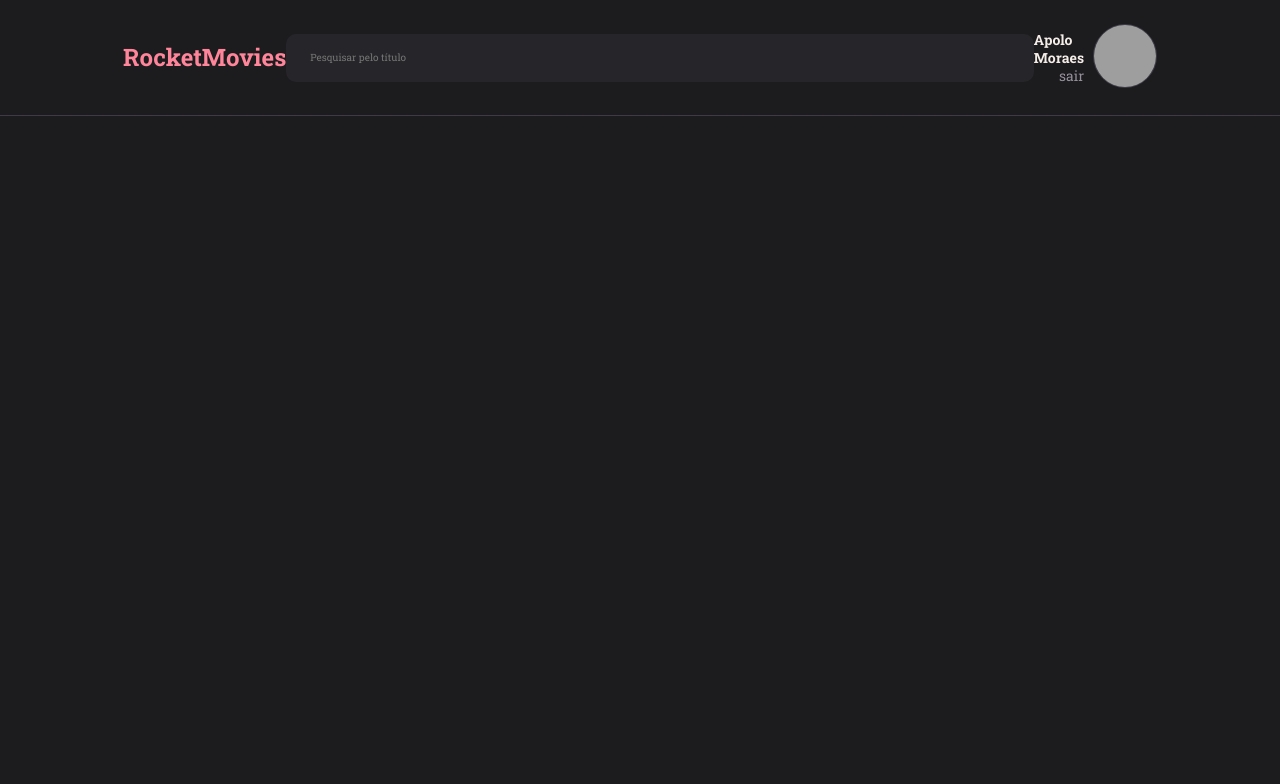
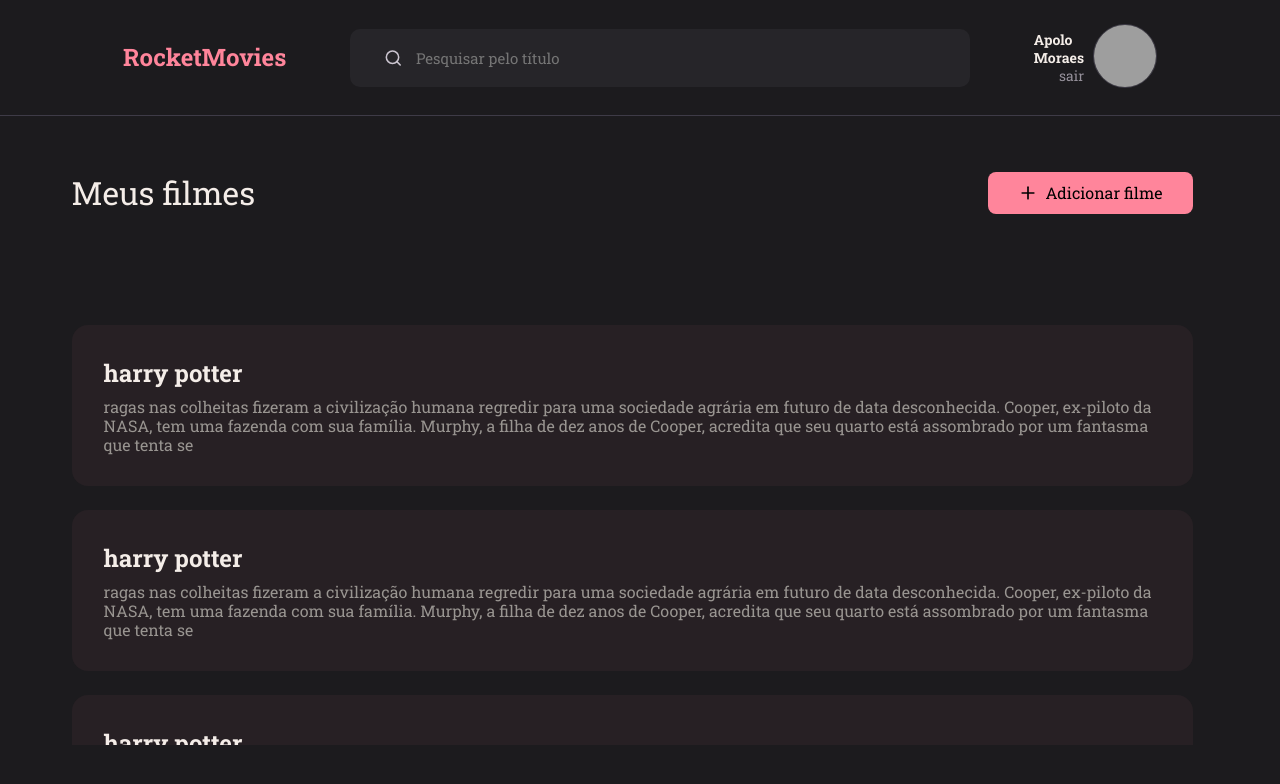
Before and after one commit to apolomoraes/rocketmovies, a React (Vite) app: page / in a window 1280 px wide. Shown: the top 784 px of the page. Built offline with nearby package versions, Linux system fonts and the light colour scheme; grey boxes are pictures that could not be loaded.

Commit message:
created home page

```diff
--- a/package.json
+++ b/package.json
@@ -11,6 +11,8 @@
   "dependencies": {
     "react": "^18.2.0",
     "react-dom": "^18.2.0",
+    "react-icons": "^4.7.1",
+    "react-rating": "^2.0.5",
     "styled-components": "^5.3.6"
   },
   "devDependencies": {
--- a/src/components/Header/index.jsx
+++ b/src/components/Header/index.jsx
@@ -1,4 +1,4 @@
-
+import { FiSearch } from 'react-icons/fi';
 import { Container, Profile } from "./styles"
 import { Input } from "../Input"
 
@@ -8,7 +8,7 @@ export function Header() {
       <h1>RocketMovies</h1>
 
 
-      <Input placeholder="Pesquisar pelo título" />
+      <Input placeholder="Pesquisar pelo título" icon={FiSearch} />
 
 
       <Profile>
--- a/src/components/Header/styles.js
+++ b/src/components/Header/styles.js
@@ -6,6 +6,8 @@ export const Container = styled.header`
   width: 100%;
   height: 11.6rem;
   display: flex;
+
+  gap: 6.4rem;
 
   justify-content: space-between;
   align-items: center;
@@ -48,6 +50,7 @@ export const Profile = styled.div`
       line-height: 1.8rem;
       color: ${({ theme }) => theme.colors.white};
 
+
     }
   }
 
--- a/src/components/Input/styles.js
+++ b/src/components/Input/styles.js
@@ -4,7 +4,7 @@ export const Container = styled.div`
   width: 100%;
   display: flex;
   align-items: center;
-
+  gap: 1rem;
 
   border-radius: 1.0rem;
   padding: 1.9rem 2.4rem;
@@ -14,9 +14,14 @@ export const Container = styled.div`
 
   > input {
     width: 100%;
-    height: 10px;
+    height: 2rem;
+
+    font-size: 1.5rem;
+    font-weight: 400;
+    line-height: 1.8rem;
 
     color: ${({ theme }) => theme.colors.gray100};
+
 
     background: transparent;
     border: 0;
--- /dev/null
+++ b/src/components/Section/index.jsx
@@ -0,0 +1,14 @@
+import { Container } from './styles'
+
+export function Section({ title, children }) {
+  return (
+    <Container>
+      <h2>
+        {title}
+      </h2>
+      <p>
+        {children}
+      </p>
+    </Container>
+  )
+}
--- /dev/null
+++ b/src/components/Section/styles.js
@@ -0,0 +1,26 @@
+import styled from "styled-components";
+
+export const Container = styled.section`
+  margin-bottom: 2.4rem;
+  background-color: ${({ theme }) => theme.colors.background};
+  border-radius: 1.6rem;
+  padding: 3.2rem;
+  max-width: 112.1rem;
+
+  > h2 {
+    font-weight: 700;
+    font-size: 2.4rem;
+    line-height: 3.2rem;
+
+    color: ${({ theme }) => theme.colors.white};
+
+    margin-bottom: 0.8rem;
+  }
+
+  >p {
+    color: ${({ theme }) => theme.colors.font_p};
+      font-weight: 400;
+      font-size: 1.6rem;
+      line-height: 1.9rem;
+  }
+`;
--- a/src/pages/Home/index.jsx
+++ b/src/pages/Home/index.jsx
@@ -1,10 +1,39 @@
 import { Header } from "../../components/Header"
-import { Container } from "./styles"
+import { Section } from "../../components/Section"
+import { Container, Content } from "./styles"
+import { FiPlus } from 'react-icons/fi';
+
 
 export function Home() {
   return (
     <Container>
       <Header />
+
+      <Content>
+        <div className="add">
+          <h2>Meus filmes</h2>
+          <button>
+            <FiPlus />Adicionar filme</button>
+        </div>
+        <div className="section">
+          <Section title="harry potter">
+            ragas nas colheitas fizeram a civilização humana regredir para uma sociedade agrária em futuro de data desconhecida. Cooper, ex-piloto da NASA, tem uma fazenda com sua família. Murphy, a filha de dez anos de Cooper, acredita que seu quarto está assombrado por um fantasma que tenta se
+          </Section>
+          <Section title="harry potter">
+            ragas nas colheitas fizeram a civilização humana regredir para uma sociedade agrária em futuro de data desconhecida. Cooper, ex-piloto da NASA, tem uma fazenda com sua família. Murphy, a filha de dez anos de Cooper, acredita que seu quarto está assombrado por um fantasma que tenta se
+          </Section>
+          <Section title="harry potter">
+            ragas nas colheitas fizeram a civilização humana regredir para uma sociedade agrária em futuro de data desconhecida. Cooper, ex-piloto da NASA, tem uma fazenda com sua família. Murphy, a filha de dez anos de Cooper, acredita que seu quarto está assombrado por um fantasma que tenta se
+          </Section>
+          <Section title="harry potter">
+            ragas nas colheitas fizeram a civilização humana regredir para uma sociedade agrária em futuro de data desconhecida. Cooper, ex-piloto da NASA, tem uma fazenda com sua família. Murphy, a filha de dez anos de Cooper, acredita que seu quarto está assombrado por um fantasma que tenta se
+          </Section>
+          <Section title="harry potter">
+            ragas nas colheitas fizeram a civilização humana regredir para uma sociedade agrária em futuro de data desconhecida. Cooper, ex-piloto da NASA, tem uma fazenda com sua família. Murphy, a filha de dez anos de Cooper, acredita que seu quarto está assombrado por um fantasma que tenta se
+          </Section>
+        </div>
+      </Content>
+
     </Container>
   )
 }
--- a/src/pages/Home/styles.js
+++ b/src/pages/Home/styles.js
@@ -3,4 +3,66 @@ import styled from "styled-components";
 export const Container = styled.div`
   width: 100%;
   height: 100vh;
+
+  display: grid;
+
+  grid-template-rows: 11.6rem auto;
+  grid-template-areas:
+  "header"
+  "content"
+  ;
 `;
+
+export const Content = styled.div`
+  grid-area: content;
+  display: flex;
+  flex-direction: column;
+  align-items: center;
+  justify-content: center;
+  padding: 0 1.6rem 0 0;
+
+  display: grid;
+  grid-template-areas:
+  "title"
+  "section"
+  ;
+
+   .add {
+    grid-area: title;
+    display: flex;
+    justify-content: space-between;
+  }
+
+  .add button {
+    display: flex;
+    align-items: center;
+    padding: 1rem 3rem;
+    gap: .8rem;
+    border-radius: .8rem;
+
+    border: none;
+    background-color: ${({ theme }) => theme.colors.pink};
+
+    font-weight: 400;
+    font-size: 1.6rem;
+    line-height: 2.1rem;
+
+    svg{
+      width: 2rem;
+      height: 2rem;
+    }
+  }
+
+  .add h2 {
+    font-weight: 400;
+    font-size: 3.2rem;
+    line-height: 4.2rem;
+  }
+
+  .section {
+    grid-area: section;
+    overflow-y: scroll;
+
+    height: 42rem;
+  }
+`;
--- a/src/styles/global.js
+++ b/src/styles/global.js
@@ -11,9 +11,25 @@ export default createGlobalStyle`
     font-size: 62.5%;
   }
 
+  *::-webkit-scrollbar {
+    width: 0.8rem;
+
+  }
+
+  *::-webkit-scrollbar-track {
+    background-color: transparent;
+
+  }
+
+  *::-webkit-scrollbar-thumb {
+    background-color: ${({ theme }) => theme.colors.pink};
+    border-radius: 10rem;
+  }
+
   body {
     background-color: ${({ theme }) => theme.colors.background800};
     color: ${({ theme }) => theme.colors.white};
+    overflow-y: hidden;
   }
 
   body, input, button, textarea{
```
Also changed, not shown: src/components/Rating/index.jsx (added), src/components/Rating/styles.js (added), 1 other file (tests, documents, lock files or other folders).
